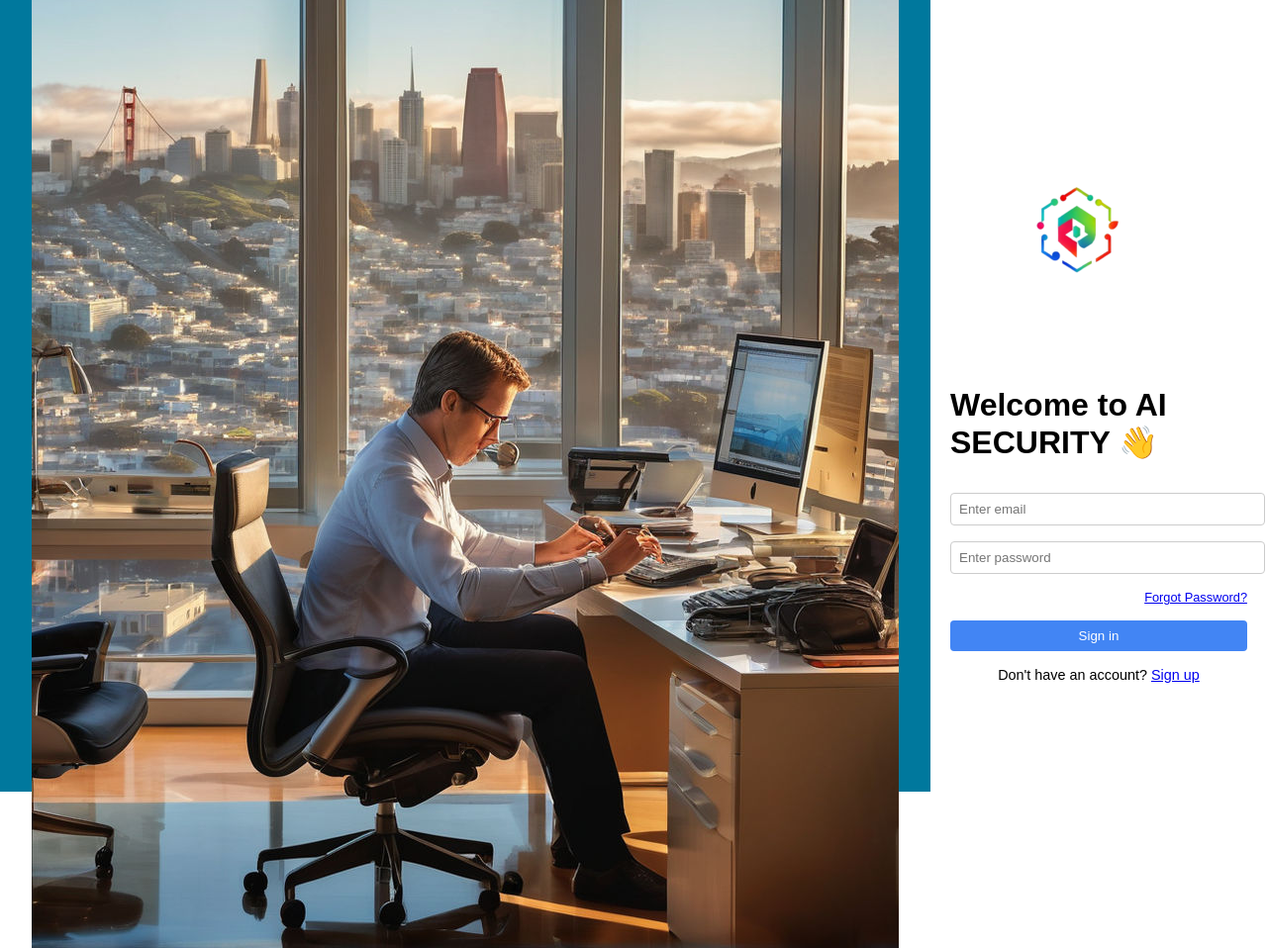
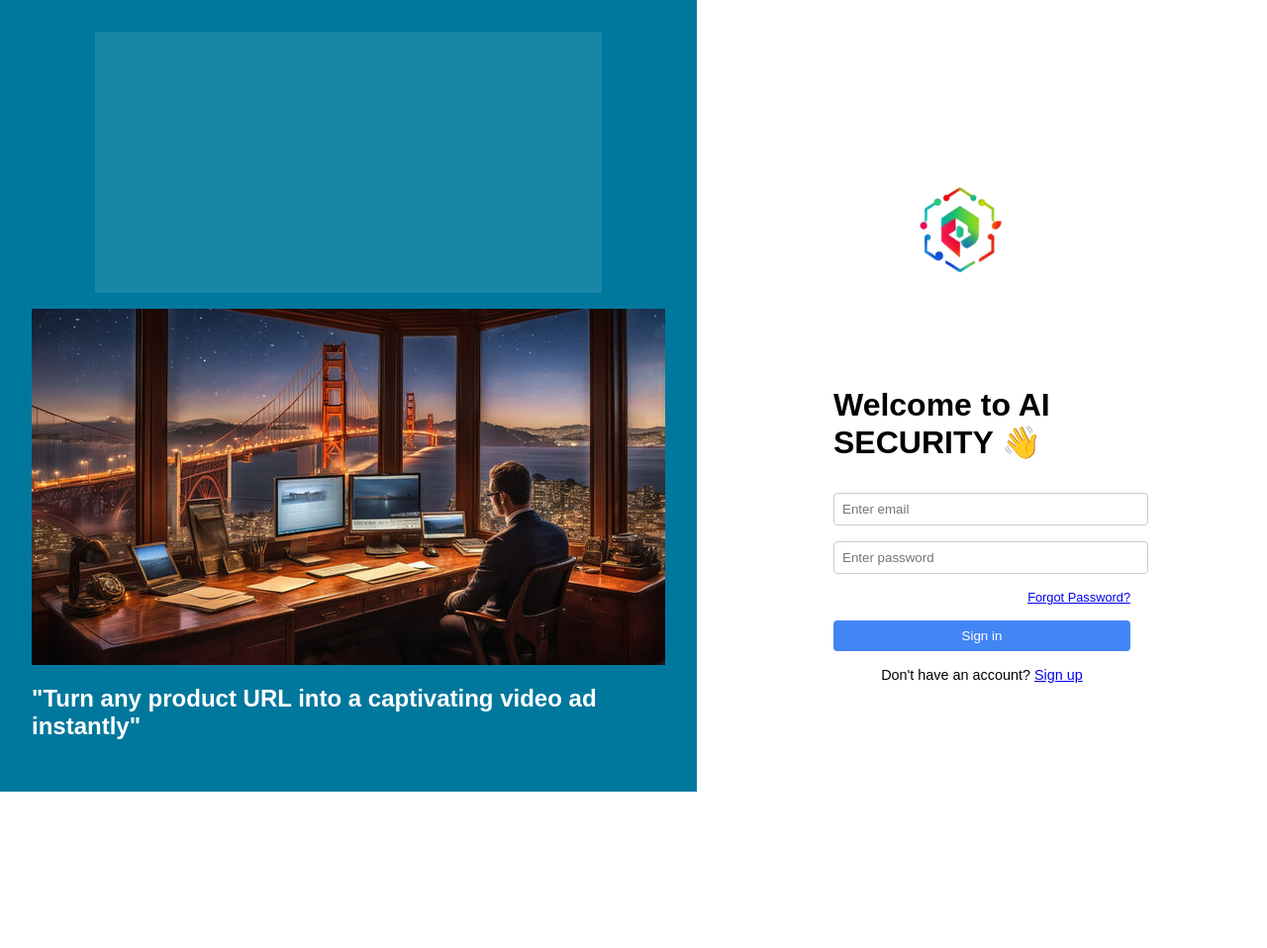
Before and after one commit to edycyber/CyberGuard, a plain HTML site: page login.html in a window 1280 px wide. Shown: the whole page at 99% size. After the commit the page ends 800 px from the top, so only its background shows below. Drawn offline with Linux system fonts and the light colour scheme.

Commit message:
Update login.html

```diff
--- a/login.html
+++ b/login.html
@@ -80,7 +80,7 @@
     <div class="container">
         <div class="image-section">
             <div class="image-placeholder"></div>
-            <img src="sanfrancisco4.jpg" alt="AI SECURITY logo">
+            <img src="sanfrancisco5.jpg" alt="AI SECURITY logo">
             <h2>"Turn any product URL into a captivating video ad instantly"</h2>
         </div>
         <div class="login-section">
```
